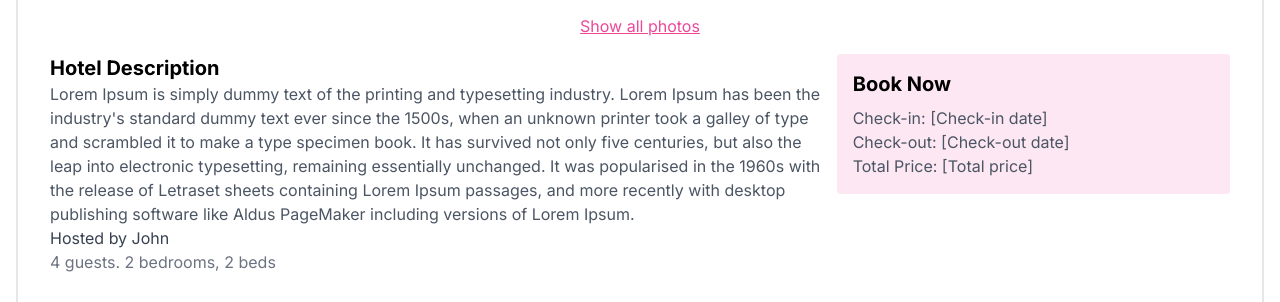
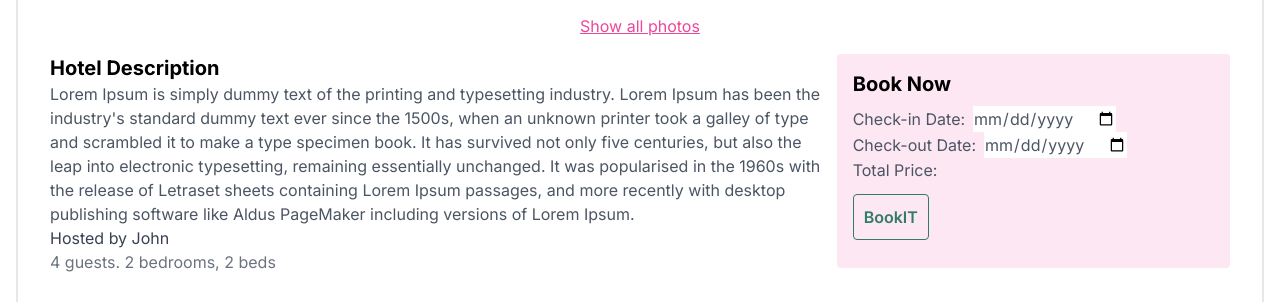
Before and after one commit to lodgingzeus/bookit, a Next.js app: page /hotel/1 in a window 1280 px wide. Shown: the part 216-518 px from the top of the page. Built offline with nearby package versions, Linux system fonts and the light colour scheme; no server answers; the database is empty.

Commit message:
user can now book a hotel

```diff
--- /dev/null
+++ b/src/app/api/reservation/route.ts
@@ -0,0 +1,25 @@
+import prisma from '@/db'
+
+export async function POST(req: Request){
+    const body = await req.json()
+
+    const { userId, hotelId, startDate, endDate, totalPrice } = body;
+
+    try {
+
+        const reservation = await prisma.reservations.create({
+            data: {
+                userId: userId,
+                hotelId: hotelId,
+                startDate: new Date(startDate),
+                endDate: new Date(endDate),
+                totalPrice: parseInt(totalPrice)
+            }
+        })
+
+        return new Response(JSON.stringify({"success": "success"}))
+    } catch (error) {
+        console.log(error)
+    }
+
+}
--- a/src/app/hotel/[id]/page.tsx
+++ b/src/app/hotel/[id]/page.tsx
@@ -2,18 +2,13 @@ import Header from "@/components/Header/page";
 import getCurrentUser from "@/actions/getCurrentUser";
 import Image from "next/image";
 import {getHotelById} from "@/actions/getHotelById";
-import img1 from '../../images/img1.jpg';
-import img2 from '../../images/img2.jpg';
-import img3 from '../../images/img3.jpg';
+import BookNow from "@/components/BookNow/page";
 
 const Page = async ({ params }: any) => {
   const currentUser = await getCurrentUser();
 
   const { id } = params;
   const hotel = await getHotelById(id);
-  // Array of hotel images
-  const hotelImages = [img1, img2, img3];
-  // Add more hotel images to the array
 
   return (
     <div className="mx-auto px-4">
@@ -49,10 +44,7 @@ const Page = async ({ params }: any) => {
           </div>
           </div>
           <div className="w-4/12 bg-pink-100 p-4 rounded">
-            <h3 className="text-xl font-bold mb-2">Book Now</h3>
-            <p className="text-gray-600">Check-in: [Check-in date]</p>
-            <p className="text-gray-600">Check-out: [Check-out date]</p>
-            <p className="text-gray-600">Total Price: [Total price]</p>
+            <BookNow hotel = {hotel} currentUser={currentUser} />
           </div>
         </div>
         <div className="max-w-xl mt-8">
--- /dev/null
+++ b/src/components/BookNow/page.tsx
@@ -0,0 +1,64 @@
+'use client'
+import React, { useState } from 'react';
+import { toast, ToastContainer } from 'react-toastify';
+import 'react-toastify/dist/ReactToastify.css';
+
+const BookNow = ({ hotel, currentUser }: any) => {
+
+  const [checkInDate, setCheckInDate] = useState('');
+  const [checkOutDate, setCheckOutDate] = useState('');
+
+  const handleCheckInDateChange = (event: React.ChangeEvent<HTMLInputElement>) => {
+    setCheckInDate(event.target.value);
+  };
+
+  const handleCheckOutDateChange = (event: React.ChangeEvent<HTMLInputElement>) => {
+    setCheckOutDate(event.target.value);
+  };
+
+  const handleSubmit = async (e: any) => {
+    e.preventDefault()
+
+    const bookingData = {
+        userId: currentUser?.id,
+        hotelId: hotel?.id,
+        startDate: checkInDate,
+        endDate: checkOutDate,
+        totalPrice: hotel?.price
+    }
+    try {
+        const response = await fetch('/api/reservation', {
+            method: 'POST',
+            body: JSON.stringify(bookingData),
+            headers: {
+              'Content-Type': 'application/json',
+            },
+        })
+
+        const data = await response.json()
+        if(data.success === 'success') toast.success('Successfully reserved your hotel')
+    } catch (error) {
+        console.log(error)
+    }
+
+  }
+
+  return (
+    <div>
+      <h3 className="text-xl font-bold mb-2">Book Now</h3>
+      <p className="text-gray-600">
+        Check-in Date:
+        <input type="date" value={checkInDate} onChange={handleCheckInDateChange} className="ml-2" />
+      </p>
+      <p className="text-gray-600">
+        Check-out Date:
+        <input type="date" value={checkOutDate} onChange={handleCheckOutDateChange} className="ml-2" />
+      </p>
+      <p className="text-gray-600">Total Price: {hotel?.price}</p>
+      <button onClick={handleSubmit} className="my-3 p-2.5 bg-transparent hover:bg-[#D03F71] text-[#317C63] font-semibold hover:text-white border border-[#317C63] hover:border-transparent rounded">BookIT</button>
+      <ToastContainer />
+    </div>
+  );
+};
+
+export default BookNow;
```
Also changed, not shown: 1 other file (tests, documents, lock files or other folders).
